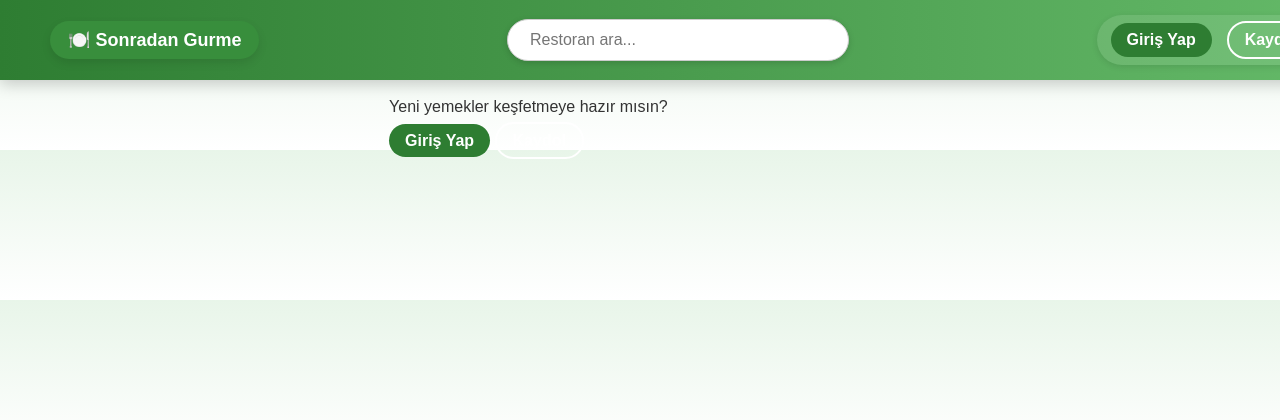
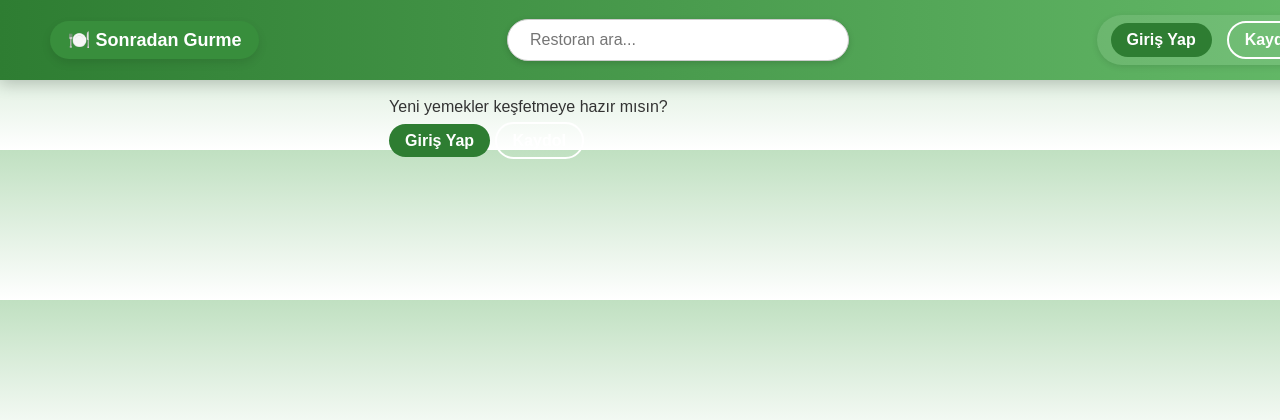
Before and after one commit to sude-tunc/Sonradan-Gurme, a Django app: page /sgapp/ in a window 1280 px wide. Shown: the top 420 px of the page. Run offline with Django 5.2, Linux system fonts and the light colour scheme.

Commit message:
background güncellendi

```diff
--- a/static/css/styles.css
+++ b/static/css/styles.css
@@ -1,7 +1,7 @@
 /* Genel Stil */
 body {
     font-family: 'Poppins', sans-serif;
-    background: linear-gradient(to bottom, #e8f5e9, #ffffff);
+    background: linear-gradient(to bottom, #c0e0c1, #ffffff);
     color: #333;
     margin: 0;
     padding: 0;
```
Also changed, not shown: db.sqlite3.
